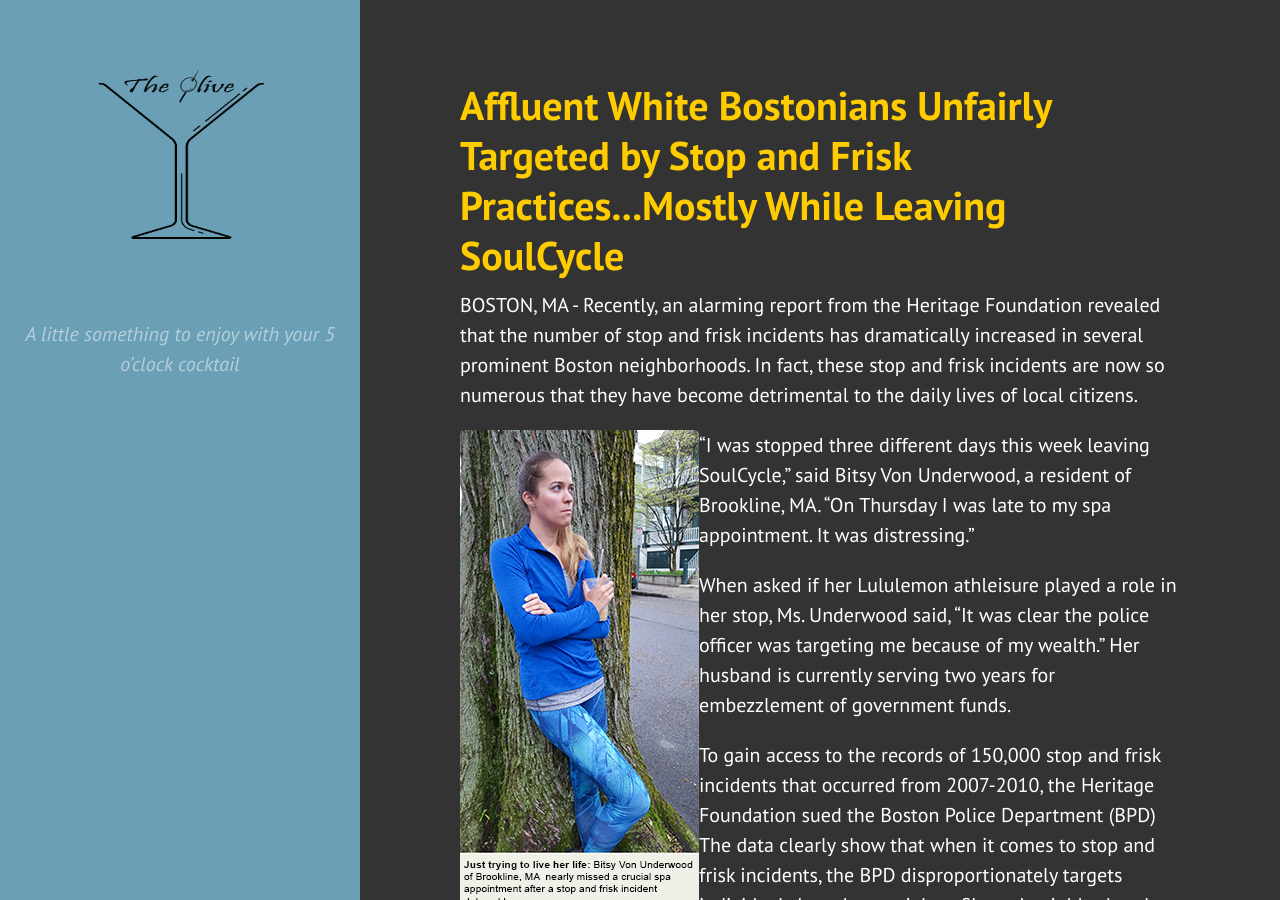
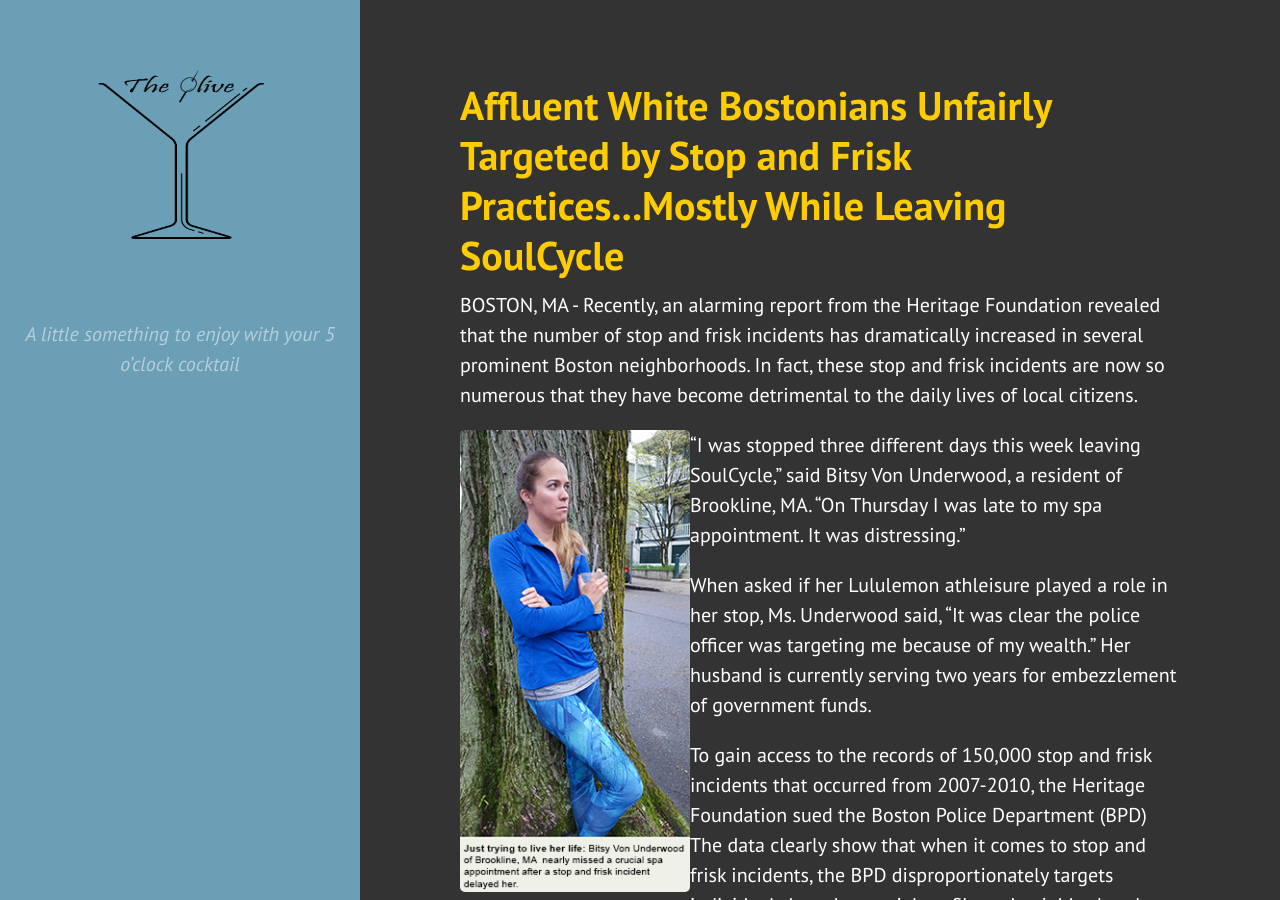
Before and after one commit to KendraPierre/The-Olive, a Jekyll site: the page built from index.html, in a window 1280 px wide and 900 px high. Built offline with Jekyll 4.4.1, drawn with Linux system fonts in a browser that asks for light colours.

Commit message:
Updated index.html

```diff
--- a/index.html
+++ b/index.html
@@ -18,12 +18,12 @@
 <h1 class="post-title">Affluent White Bostonians Unfairly Targeted by Stop and Frisk Practices...Mostly While Leaving SoulCycle </h1>
 
 <p>BOSTON, MA - Recently, an alarming report from the Heritage Foundation revealed that the number of stop and frisk incidents has dramatically increased in several prominent Boston neighborhoods. In fact, these stop and frisk incidents are now so numerous that they have become detrimental to the daily lives of local citizens. </p>
-<p><img src="/The-Olive/public/img/Kate-ForWebsite.png" alt="Bitsy Von Underwood" width="239" height="480" align="left">“I was stopped three different days this week leaving SoulCycle,” said Bitsy Von Underwood, a resident of Brookline, MA. “On Thursday I was late to my spa appointment. It was distressing.” </p>
+<p><img src="/The-Olive/public/img/Kate-ForWebsite.png" alt="Bitsy Von Underwood" width="230" height="462" align="left">“I was stopped three different days this week leaving SoulCycle,” said Bitsy Von Underwood, a resident of Brookline, MA. “On Thursday I was late to my spa appointment. It was distressing.” </p>
 <p>
 When asked if her Lululemon athleisure played a role in her stop, Ms. Underwood said, “It was clear the police officer was targeting me because of my wealth.” Her husband is currently serving two years for embezzlement of government funds. </p>
 <p>
 To gain access to the records of 150,000 stop and frisk incidents that occurred from 2007-2010, the Heritage Foundation sued the Boston Police Department (BPD) The data clearly show that when it comes to stop and frisk incidents, the BPD disproportionately targets individuals based on racial profile and neighborhood. </p>
-<p>
+<p><p>
 [map]</p>
 <p>
 “The BPD is going after rich, white people,” said supermodel and Brookline resident Gisele Bundchen, who was also stopped on her way out of SoulCycle. “Last week when my husband was frisked, they even searched inside his UGGS. I have no doubt it’s because of Deflategate.”  <img src="/The-Olive/public/img/gisele.jpg" alt="Gisele" width="203" height="258" align="right"></p>
```
